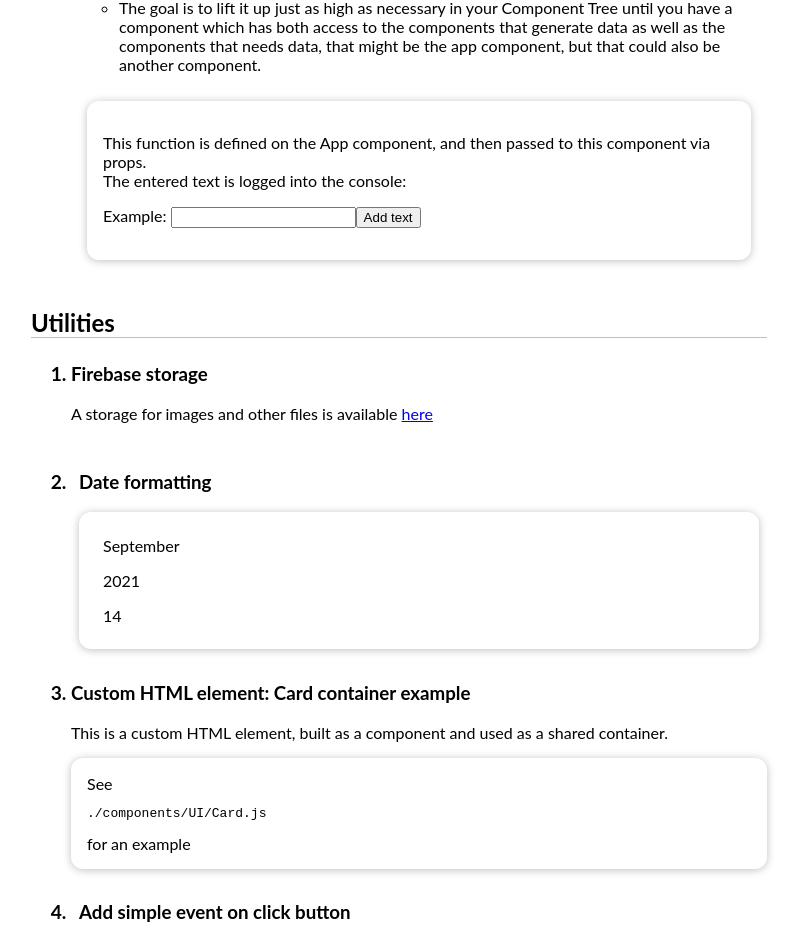
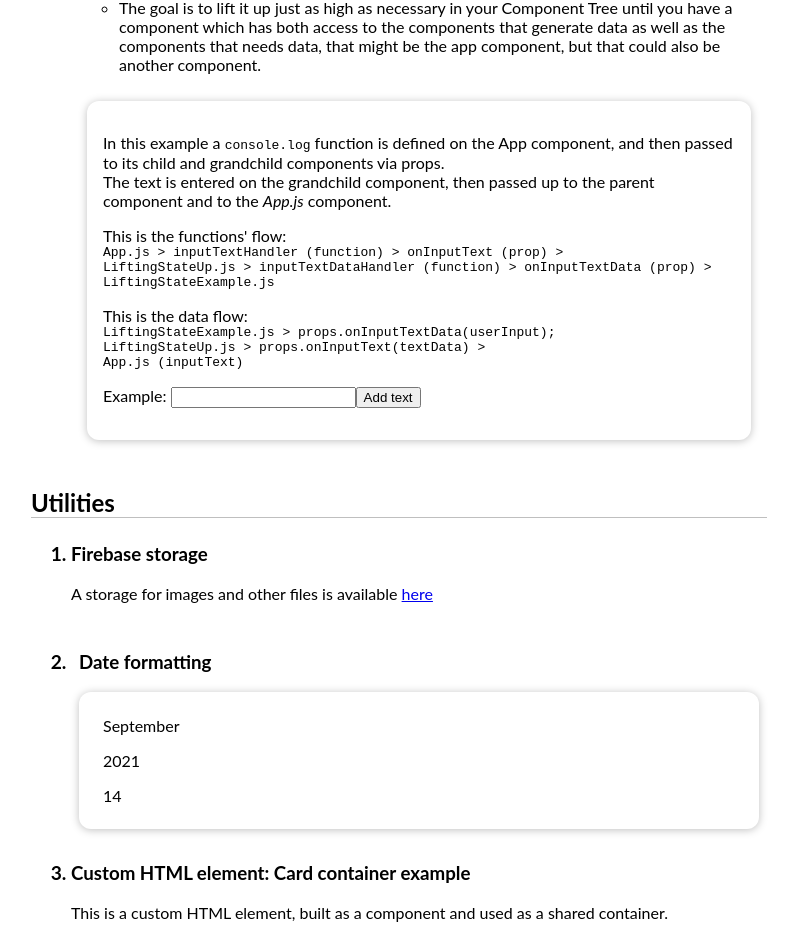
Before and after one commit to mkonemo/react-basics, a React (Create React App) app: page / in a window 1280 px wide. Shown: the part 2801-3731 px from the top of the page, without its empty margins (241-1043 px from the left). Built offline with nearby package versions, Linux system fonts and the light colour scheme.

Commit message:
1 file modified

```diff
--- a/src/components/state/LiftingStateExample.js
+++ b/src/components/state/LiftingStateExample.js
@@ -20,7 +20,11 @@ const LiftingStateExample = (props) => {
   return (
     <div>
       <Card>
-        <p>This function is defined on the App component, and then passed to this component via props.<br /> The entered text is logged into the console:</p>
+        <p>In this example a <code>console.log</code> function is defined on the App component, and then passed to its child and grandchild components via props.<br /> The text is entered on the grandchild component, then passed up to the parent component and to the <em>App.js</em> component.</p>
+        <p>This is the functions' flow:<br/>
+        <code>App.js &gt; inputTextHandler (function) &gt; onInputText (prop) &gt;<br /> LiftingStateUp.js &gt; inputTextDataHandler (function) &gt; onInputTextData (prop) &gt;<br /> LiftingStateExample.js  </code></p>
+        <p>This is the data flow:<br/>
+        <code>LiftingStateExample.js &gt; props.onInputTextData(userInput); <br /> LiftingStateUp.js &gt; props.onInputText(textData) &gt; <br /> App.js (inputText)  </code></p>
         <form onSubmit={submitHandler}>
         <label>Example: </label>
           <input type="text" value={enteredText} onChange={textChangeHandler} />
```
